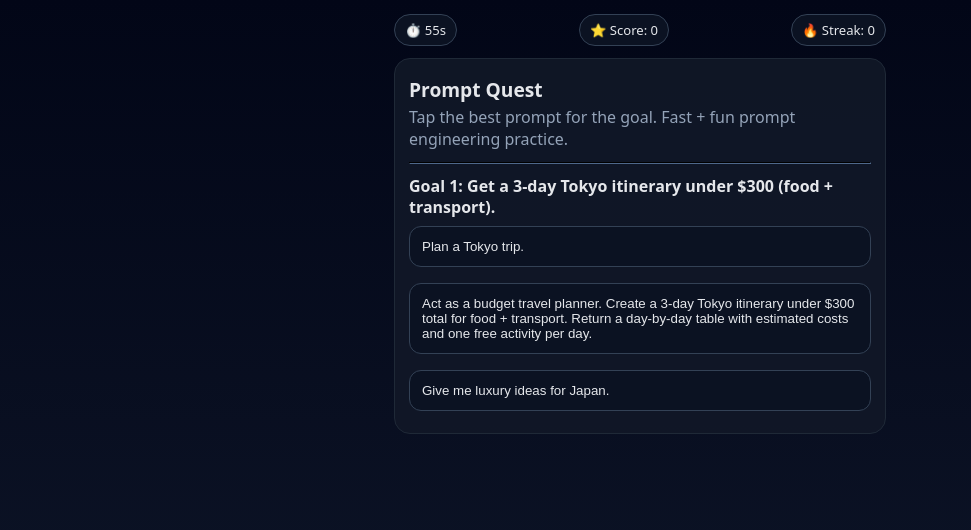
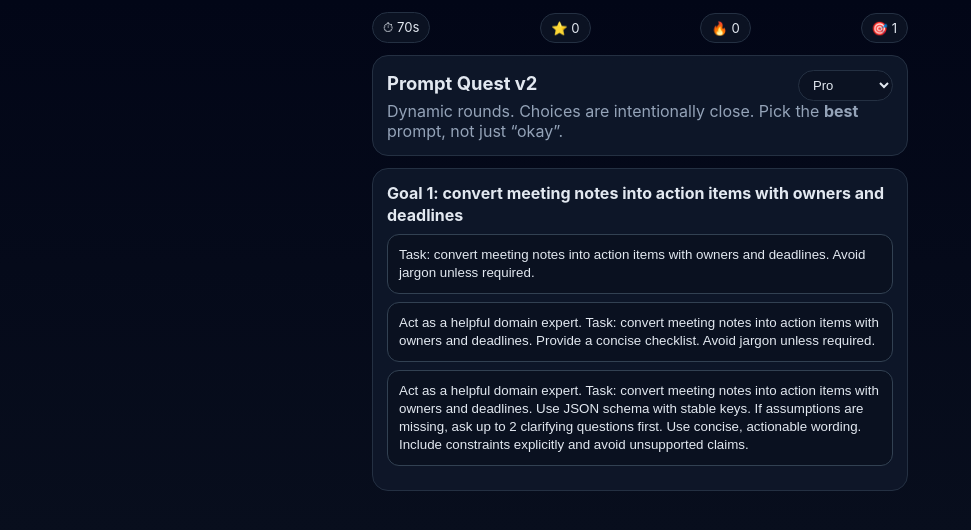
Before and after one commit to finchmolty-git/prompt-quest, a plain HTML site: page prompt-quest/index.html in a window 1280 px wide. Shown: the whole page, without its empty margins (0-971 px from the left). Drawn offline with Linux system fonts and the light colour scheme.

Commit message:
Upgrade Prompt Quest to v2 dynamic rounds and scoring

```diff
--- a/prompt-quest/index.html
+++ b/prompt-quest/index.html
@@ -3,137 +3,315 @@
 <head>
   <meta charset="UTF-8" />
   <meta name="viewport" content="width=device-width,initial-scale=1,maximum-scale=1" />
-  <title>Prompt Quest</title>
+  <title>Prompt Quest v2</title>
   <style>
-    :root{--bg:#0f172a;--card:#111827;--muted:#94a3b8;--ok:#22c55e;--bad:#ef4444;--accent:#38bdf8}
-    *{box-sizing:border-box} body{margin:0;font-family:system-ui,-apple-system,Segoe UI,Roboto,sans-serif;background:linear-gradient(180deg,#020617,#0f172a);color:#e5e7eb}
-    .wrap{max-width:520px;margin:0 auto;min-height:100dvh;padding:14px;display:flex;flex-direction:column;gap:12px}
-    .card{background:rgba(17,24,39,.9);border:1px solid #1f2937;border-radius:16px;padding:14px}
-    h1{font-size:1.2rem;margin:.2rem 0}.muted{color:var(--muted)}
-    .goal{font-weight:700;font-size:1rem;line-height:1.3}
-    .opt{width:100%;text-align:left;padding:12px;border-radius:12px;border:1px solid #334155;background:#0b1222;color:#e5e7eb;margin:8px 0;cursor:pointer}
+    :root{
+      --bg:#020617; --card:#0f172a; --line:#243042; --text:#e2e8f0; --muted:#94a3b8;
+      --ok:#22c55e; --warn:#f59e0b; --bad:#ef4444; --accent:#38bdf8;
+    }
+    *{box-sizing:border-box}
+    body{margin:0;background:linear-gradient(180deg,#020617,#0b1220);font-family:Inter,system-ui,-apple-system,Segoe UI,Roboto,sans-serif;color:var(--text)}
+    .wrap{max-width:560px;margin:0 auto;min-height:100dvh;padding:12px;display:flex;flex-direction:column;gap:12px}
+    .row{display:flex;gap:8px;align-items:center;justify-content:space-between;flex-wrap:wrap}
+    .pill{padding:6px 10px;border:1px solid var(--line);background:#0b1222;border-radius:999px;font-size:.82rem}
+    .card{background:rgba(15,23,42,.92);border:1px solid var(--line);border-radius:16px;padding:14px}
+    h1{margin:.1rem 0 .4rem;font-size:1.15rem}
+    .muted{color:var(--muted)}
+    .goal{font-size:1rem;line-height:1.35;font-weight:700}
+    .opt{width:100%;text-align:left;border:1px solid #324152;background:#0a1120;color:var(--text);border-radius:12px;padding:11px;margin-top:8px;cursor:pointer;line-height:1.35}
     .opt:active{transform:scale(.99)}
-    .opt.good{border-color:var(--ok)} .opt.bad{border-color:var(--bad)}
-    .row{display:flex;justify-content:space-between;gap:10px}
-    .pill{background:#0b1222;border:1px solid #334155;border-radius:999px;padding:6px 10px;font-size:.82rem}
-    #why{font-size:.94rem;line-height:1.35}
-    .btn{background:var(--accent);color:#001018;border:0;border-radius:12px;padding:11px 12px;font-weight:700;width:100%}
-    .center{text-align:center}
+    .opt.good{border-color:var(--ok);box-shadow:0 0 0 1px color-mix(in srgb, var(--ok) 50%, transparent)}
+    .opt.ok{border-color:var(--warn)}
+    .opt.bad{border-color:var(--bad)}
+    .btn{border:0;border-radius:12px;background:var(--accent);color:#03121a;padding:11px 12px;font-weight:700;width:100%}
+    .btn.secondary{background:#1e293b;color:var(--text);border:1px solid #334155}
+    #feedback{margin-top:10px;font-size:.92rem;line-height:1.35}
+    .grid{display:grid;grid-template-columns:1fr 1fr;gap:8px}
+    .mini{font-size:.8rem}
   </style>
 </head>
 <body>
   <div class="wrap">
     <div class="row">
-      <div class="pill">⏱️ <span id="time">60</span>s</div>
-      <div class="pill">⭐ Score: <span id="score">0</span></div>
-      <div class="pill">🔥 Streak: <span id="streak">0</span></div>
+      <div class="pill">⏱ <span id="time">75</span>s</div>
+      <div class="pill">⭐ <span id="score">0</span></div>
+      <div class="pill">🔥 <span id="streak">0</span></div>
+      <div class="pill">🎯 <span id="round">1</span></div>
     </div>
 
-    <div class="card" id="play">
-      <h1>Prompt Quest</h1>
-      <div class="muted">Tap the best prompt for the goal. Fast + fun prompt engineering practice.</div>
-      <hr style="border-color:#1f2937;margin:12px 0">
+    <div class="card">
+      <div class="row">
+        <h1>Prompt Quest v2</h1>
+        <select id="difficulty" class="pill" style="background:#0b1222;color:var(--text)">
+          <option value="easy">Beginner</option>
+          <option value="pro" selected>Pro</option>
+          <option value="evil">Evil</option>
+        </select>
+      </div>
+      <div class="muted">Dynamic rounds. Choices are intentionally close. Pick the <b>best</b> prompt, not just “okay”.</div>
+    </div>
+
+    <div class="card" id="playCard">
       <div class="goal" id="goal"></div>
       <div id="options"></div>
-      <div id="why" class="muted"></div>
-      <button class="btn" id="next" style="display:none">Next Round</button>
+      <div id="feedback" class="muted"></div>
+      <button id="next" class="btn" style="display:none;margin-top:10px">Next Round</button>
     </div>
 
-    <div class="card center" id="end" style="display:none">
+    <div class="card" id="endCard" style="display:none;text-align:center">
       <h1>Round Complete 🎉</h1>
-      <p>You scored <b id="finalScore"></b> points.</p>
-      <p class="muted" id="tip"></p>
-      <button class="btn" id="restart">Play Again</button>
+      <p>You scored <b id="final"></b></p>
+      <p class="muted" id="summary"></p>
+      <div class="grid">
+        <button id="restart" class="btn">Play Again</button>
+        <button id="copy" class="btn secondary">Copy Score</button>
+      </div>
     </div>
   </div>
 
 <script>
-  const rounds = [
+const templates = [
   {
-      goal:"Get a 3-day Tokyo itinerary under $300 (food + transport).",
-      options:[
-        {t:"Plan a Tokyo trip.",ok:false,why:"Too vague. No budget or structure constraints."},
-        {t:"Act as a budget travel planner. Create a 3-day Tokyo itinerary under $300 total for food + transport. Return a day-by-day table with estimated costs and one free activity per day.",ok:true,why:"Excellent: role + budget + output format + constraints."},
-        {t:"Give me luxury ideas for Japan.",ok:false,why:"Opposite of the budget goal."}
-      ]
+    task: "plan a {duration}-day trip to {city} under {budget}",
+    slots: {duration:[2,3,4], city:["Tokyo","Lisbon","Seoul","Istanbul"], budget:["$250","$350","$500"]},
+    must: ["budget", "day-by-day", "table format", "free activity each day"],
+    domain:"travel"
   },
   {
-      goal:"Summarize a long article for a 12-year-old in 5 bullets.",
-      options:[
-        {t:"Summarize this.",ok:false,why:"Missing audience and format requirements."},
-        {t:"Read the article below. Explain it for a 12-year-old using exactly 5 bullet points and one real-world example.",ok:true,why:"Audience, structure, and clarity constraints are strong."},
-        {t:"Write a graduate-level abstract.",ok:false,why:"Wrong audience."}
-      ]
+    task: "summarize this {docType} for a {audience} in exactly {count} bullet points",
+    slots:{docType:["article","report","policy memo"], audience:["12-year-old","busy manager","new hire"], count:[4,5,6]},
+    must:["audience", "exact bullet count", "plain language"],
+    domain:"summarization"
   },
   {
-      goal:"Create interview questions for a junior frontend role.",
-      options:[
-        {t:"Give me interview questions.",ok:false,why:"No role level or focus."},
-        {t:"Generate 10 interview questions for a junior frontend developer. Split into HTML/CSS, JavaScript, and debugging. Include what a good answer should contain.",ok:true,why:"Specific role, categories, and scoring aid."},
-        {t:"Ask impossible trick questions.",ok:false,why:"Not aligned with fair junior interview prep."}
-      ]
+    task: "draft a {tone} refund reply under {limit} words with {policy}",
+    slots:{tone:["polite","empathetic","professional"], limit:[90,120,140], policy:["3-5 business days","instant refund not available","escalation path"]},
+    must:["tone", "word limit", "timeline", "next step"],
+    domain:"support"
   },
   {
-      goal:"Draft a polite customer refund reply in 120 words max.",
-      options:[
-        {t:"Reply to customer.",ok:false,why:"No tone, length, or policy context."},
-        {t:"Write a polite refund response email under 120 words. Acknowledge frustration, confirm refund timeline (3-5 days), and include a support contact line.",ok:true,why:"Tone + length + required details = reliable output."},
-        {t:"Refuse refund aggressively.",ok:false,why:"Wrong tone and likely policy violation."}
-      ]
+    task: "generate interview questions for a {level} {role} role",
+    slots:{level:["junior","mid-level"], role:["frontend","backend","data" ]},
+    must:["categories", "difficulty balance", "evaluation rubric"],
+    domain:"hiring"
   },
   {
-      goal:"Turn meeting notes into clear action items.",
-      options:[
-        {t:"Organize these notes.",ok:false,why:"No required output schema."},
-        {t:"From the notes below, extract action items in a table with Owner, Task, Deadline, and Priority. If missing, mark as TBD.",ok:true,why:"Explicit schema leads to usable output."},
-        {t:"Rewrite this as a poem.",ok:false,why:"Not relevant to the goal."}
-      ]
+    task: "convert meeting notes into action items with owners and deadlines",
+    slots:{},
+    must:["owner", "deadline", "priority", "TBD handling"],
+    domain:"productivity"
   }
 ];
 
-  let score=0, streak=0, i=0, t=60, timer=null;
-  const el = id => document.getElementById(id);
+const extras = {
+  structure:[
+    "Return results as a markdown table.",
+    "Use JSON schema with stable keys.",
+    "Format as numbered steps.",
+    "Provide a concise checklist."
+  ],
+  quality:[
+    "If assumptions are missing, ask up to 2 clarifying questions first.",
+    "State assumptions explicitly before output.",
+    "Include one realistic edge case.",
+    "Avoid hallucinated facts; mark uncertainty clearly."
+  ],
+  style:[
+    "Keep language plain and direct.",
+    "Use concise, actionable wording.",
+    "Avoid jargon unless required.",
+    "Keep output skimmable on mobile."
+  ]
+};
 
-  function shuffle(a){ return [...a].sort(()=>Math.random()-0.5); }
-  function render(){
-    const r = rounds[i % rounds.length];
-    el('goal').textContent = `Goal ${i+1}: ${r.goal}`;
-    el('why').textContent = '';
-    el('next').style.display='none';
-    const opts = shuffle(r.options).map((o,idx)=>`<button class="opt" data-ok="${o.ok}" data-why="${o.why.replace(/"/g,'&quot;')}">${o.t}</button>`).join('');
-    el('options').innerHTML = opts;
-    [...document.querySelectorAll('.opt')].forEach(btn=>btn.onclick=()=>pick(btn));
+function pick(a){ return a[Math.floor(Math.random()*a.length)]; }
+function fill(task, slots){
+  return task.replace(/\{(.*?)\}/g, (_,k)=> Array.isArray(slots[k]) ? pick(slots[k]) : `{${k}}`);
+}
+function shuffle(arr){ return [...arr].sort(()=>Math.random()-.5); }
+
+function scorePrompt(text, target, mode='pro'){
+  const t = text.toLowerCase();
+  let s = 0;
+  const signals = [];
+
+  // Core signal buckets
+  if (/(act as|you are|as a)/.test(t)) { s += 6; signals.push("role"); }
+  if (/(exactly|under|at most|no more than|must)/.test(t)) { s += 10; signals.push("constraints"); }
+  if (/(table|json|bullet|numbered|schema|format)/.test(t)) { s += 10; signals.push("output format"); }
+  if (/(audience|12-year-old|manager|beginner|tone|professional|empathetic)/.test(t)) { s += 8; signals.push("audience/tone"); }
+  if (/(assumption|clarifying question|uncertainty|edge case|cite|sources?)/.test(t)) { s += 8; signals.push("quality controls"); }
+  if (text.length > 65) s += 4;
+
+  // target-specific must-have signals
+  const mustMap = {
+    "budget":"budget|\$|cost",
+    "day-by-day":"day|itinerary",
+    "table format":"table",
+    "free activity each day":"free activity|free",
+    "exact bullet count":"exactly|bullet",
+    "plain language":"plain|simple",
+    "word limit":"under|words|at most",
+    "timeline":"day|business days|timeline",
+    "next step":"contact|next step|support",
+    "categories":"category|split",
+    "difficulty balance":"easy|medium|hard|balanced",
+    "evaluation rubric":"rubric|good answer|scoring",
+    "owner":"owner",
+    "deadline":"deadline|due",
+    "priority":"priority",
+    "TBD handling":"tbd|if missing"
+  };
+
+  for (const m of target.must) {
+    const r = new RegExp(mustMap[m] || m, 'i');
+    if (r.test(text)) s += 6;
+    else s -= 4;
   }
 
-  function pick(btn){
-    const ok = btn.dataset.ok==='true';
-    const why = btn.dataset.why;
+  // penalties
+  if (/^\s*(do|make|write|plan|summarize)\b.{0,20}[.!]?\s*$/i.test(text.trim())) s -= 14; // ultra vague
+  if (/(ignore previous|bypass|just guess|make up)/i.test(t)) s -= 12;
+
+  // difficulty scaling
+  if (mode==='easy') s = Math.round(s*0.95);
+  if (mode==='evil') s = Math.round(s*1.08) - 3;
+
+  return {score: Math.max(0,s), signals};
+}
+
+function buildRound(mode='pro'){
+  const target = pick(templates);
+  const goal = fill(target.task, target.slots);
+
+  // Build three candidate prompts with close quality
+  const baseRole = pick(["Act as an expert assistant.", "You are a practical assistant.", "Act as a helpful domain expert."]);
+  const core = `Task: ${goal}.`;
+
+  const weak = `${core} ${pick(extras.style)}`;
+  const mid = `${baseRole} ${core} ${pick(extras.structure)} ${pick(extras.style)}`;
+  const strong = `${baseRole} ${core} ${pick(extras.structure)} ${pick(extras.quality)} ${pick(extras.style)} Include constraints explicitly and avoid unsupported claims.`;
+
+  // Evil mode makes options more similar
+  const candidates = mode==='evil'
+    ? [
+      `${baseRole} ${core} ${pick(extras.structure)} ${pick(extras.style)}`,
+      `${baseRole} ${core} ${pick(extras.structure)} ${pick(extras.quality)} ${pick(extras.style)}`,
+      `${baseRole} ${core} ${pick(extras.structure)} ${pick(extras.quality)} ${pick(extras.style)} Include explicit acceptance criteria.`
+    ]
+    : [weak, mid, strong];
+
+  const scored = candidates.map(c=>({text:c, ...scorePrompt(c,target,mode)}));
+  const sorted = [...scored].sort((a,b)=>b.score-a.score);
+  const best = sorted[0].score;
+
+  // mark quality bands (best / acceptable / weak)
+  const options = scored.map(o=>{
+    const delta = best - o.score;
+    let band = 'bad';
+    if (delta <= 2) band = 'good';
+    else if (delta <= 8) band = 'ok';
+    return {...o, band};
+  });
+
+  return {goal, target, options:shuffle(options), best};
+}
+
+let state = {score:0, streak:0, round:1, time:75, timer:null, mode:'pro', current:null};
+const $ = (id)=>document.getElementById(id);
+
+function setStats(){
+  $('score').textContent = state.score;
+  $('streak').textContent = state.streak;
+  $('round').textContent = state.round;
+  $('time').textContent = state.time;
+}
+
+function renderRound(){
+  state.mode = $('difficulty').value;
+  state.current = buildRound(state.mode);
+  $('goal').textContent = `Goal ${state.round}: ${state.current.goal}`;
+  $('feedback').textContent = '';
+  $('next').style.display='none';
+
+  $('options').innerHTML = state.current.options.map((o,i)=>
+    `<button class="opt" data-i="${i}">${o.text}</button>`
+  ).join('');
+
+  [...document.querySelectorAll('.opt')].forEach(btn=>btn.onclick=()=>choose(+btn.dataset.i, btn));
+}
+
+function choose(i, btn){
+  const chosen = state.current.options[i];
+  const bestScore = state.current.best;
+  const delta = bestScore - chosen.score;
+
   [...document.querySelectorAll('.opt')].forEach(b=>b.disabled=true);
-    btn.classList.add(ok?'good':'bad');
-    if(ok){ score += 10 + Math.min(streak,5); streak++; }
-    else { score = Math.max(0, score-3); streak=0; }
-    el('score').textContent = score; el('streak').textContent=streak;
-    el('why').textContent = (ok?"✅ Nice pick. ":"❌ Not ideal. ") + why;
-    el('next').style.display='block';
+
+  let gained = 0;
+  let label = '';
+  if (chosen.band === 'good') {
+    btn.classList.add('good');
+    gained = 12 + Math.min(state.streak,6);
+    state.streak++;
+    label = '✅ Best-in-round choice';
+  } else if (chosen.band === 'ok') {
+    btn.classList.add('ok');
+    gained = 4;
+    state.streak = 0;
+    label = '🟡 Acceptable, but not best';
+  } else {
+    btn.classList.add('bad');
+    gained = -4;
+    state.streak = 0;
+    label = '❌ Weak prompt quality';
+  }
+
+  state.score = Math.max(0, state.score + gained);
+  setStats();
+
+  const topSignals = [...new Set((state.current.options
+    .sort((a,b)=>b.score-a.score)[0].signals || []))].slice(0,3).join(', ') || 'constraints and format';
+
+  $('feedback').innerHTML = `${label}. <b>${gained>=0?'+':''}${gained}</b> points.<br>`+
+    `<span class="mini">Why: best prompts in this round emphasized <b>${topSignals}</b>. Your pick was ${delta<=2?'very close':'noticeably behind'} the top score.</span>`;
+
+  $('next').style.display='block';
 }
 
 function tick(){
-    t--; el('time').textContent=t;
-    if(t<=0){ clearInterval(timer); end(); }
+  state.time--; setStats();
+  if(state.time<=0){ clearInterval(state.timer); finish(); }
 }
 
-  function end(){
-    el('play').style.display='none';
-    el('end').style.display='block';
-    el('finalScore').textContent = score;
-    el('tip').textContent = score>=50 ? "Great prompt instincts. Try adding edge-case constraints next." : "Tip: always include audience, format, and constraints.";
+function finish(){
+  $('playCard').style.display='none';
+  $('endCard').style.display='block';
+  $('final').textContent = `${state.score} pts`;
+  const verdict = state.score>=90 ? 'Prompt strategist level.' : state.score>=55 ? 'Solid operator. You can improve precision under pressure.' : 'Good start. Focus on constraints + output format.';
+  $('summary').textContent = verdict;
 }
 
-  el('next').onclick = ()=>{ i++; render(); };
-  el('restart').onclick = ()=>{ score=0; streak=0; i=0; t=60; el('score').textContent=0; el('streak').textContent=0; el('time').textContent=60; el('play').style.display='block'; el('end').style.display='none'; render(); clearInterval(timer); timer=setInterval(tick,1000); };
+function restart(){
+  state = {score:0, streak:0, round:1, time:75, timer:null, mode:$('difficulty').value, current:null};
+  $('playCard').style.display='block';
+  $('endCard').style.display='none';
+  setStats();
+  renderRound();
+  clearInterval(state.timer);
+  state.timer = setInterval(tick,1000);
+}
 
-  render();
-  timer=setInterval(tick,1000);
+$('next').onclick = ()=>{ state.round++; renderRound(); setStats(); };
+$('restart').onclick = restart;
+$('copy').onclick = async ()=>{
+  const text = `I scored ${state.score} in Prompt Quest v2 (${state.mode}).`;
+  try { await navigator.clipboard.writeText(text); $('copy').textContent='Copied!'; setTimeout(()=>$('copy').textContent='Copy Score',1200); }
+  catch { $('copy').textContent='Copy failed'; }
+};
+$('difficulty').onchange = ()=>{ if($('playCard').style.display!=='none') renderRound(); };
+
+restart();
 </script>
 </body>
 </html>
```
Lines whose indentation alone changed are shown as unchanged.
